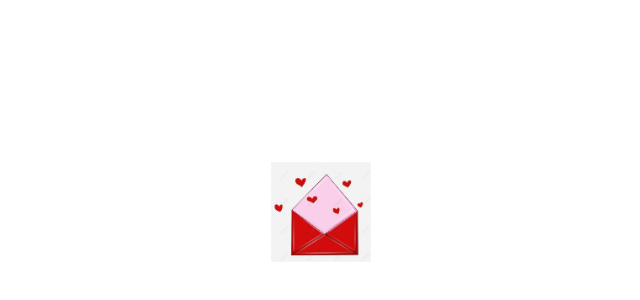
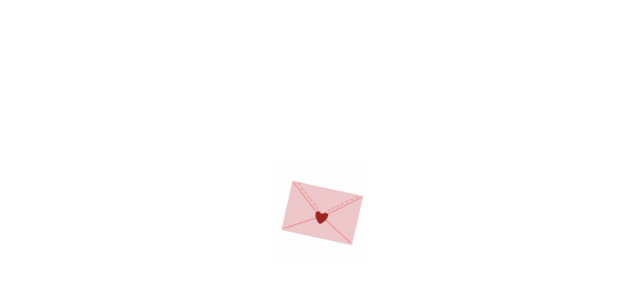
Before and after one commit to joicerodrigues27/Abraaquii, a plain HTML site: page index.html in a window 1280 px wide. Shown: the part 186-486 px from the top of the page, without its empty margins (319-959 px from the left). Drawn offline with Linux system fonts and the light colour scheme.

Commit message:
Update index.html

```diff
--- a/index.html
+++ b/index.html
@@ -43,7 +43,7 @@
 </head>
 <body>
     <div class="container">
-        <img src="https://github.com/joicerodrigues27/Abraaquii/blob/main/emvelope.jfif" alt="Envelope" class="envelope" id="envelope">
+        <img src="https://github.com/joicerodrigues27/Abraaquii/blob/main/imagem.jpeg" alt="Envelope" class="envelope" id="envelope">
         <div class="message" id="message">Você é incrível!</div>
     </div>
 
```
